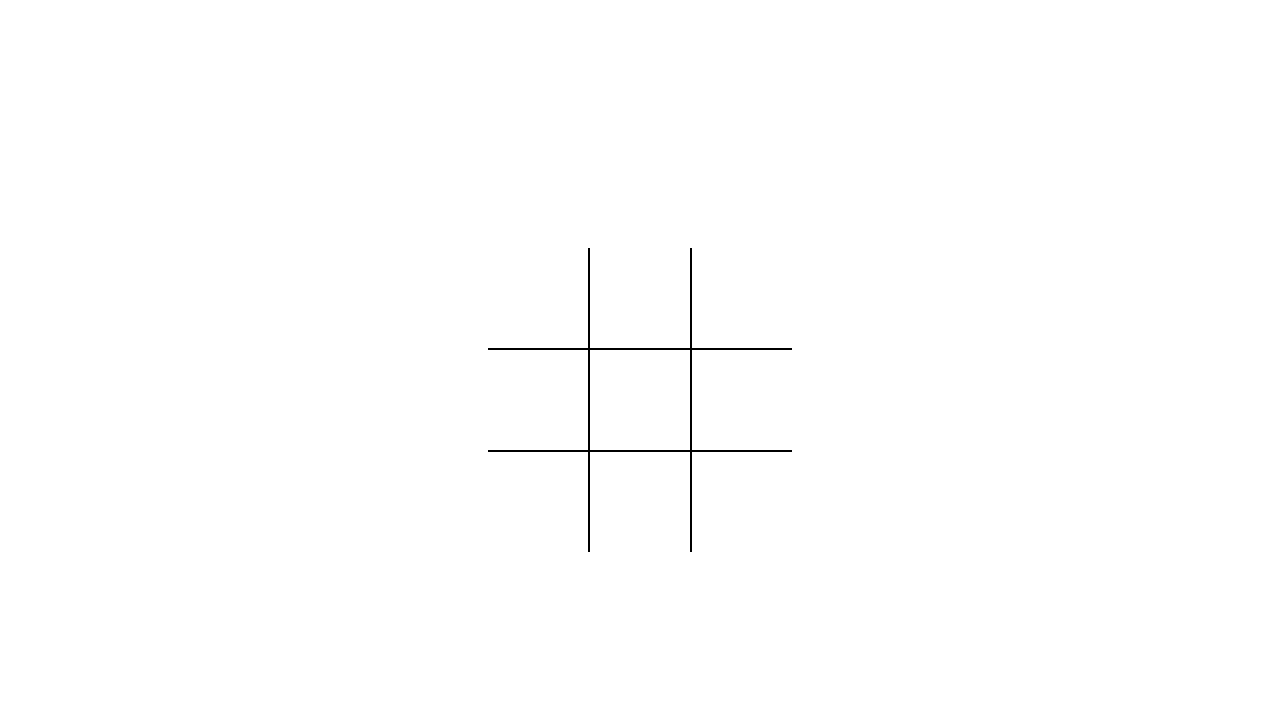
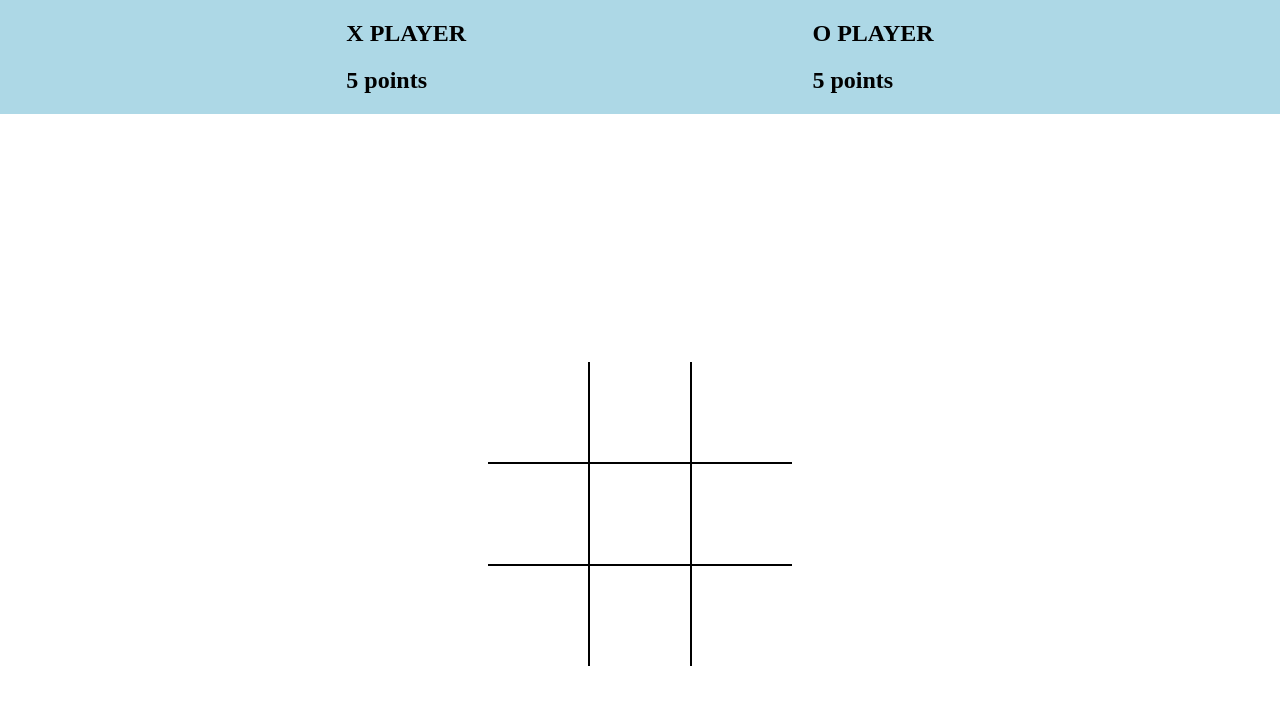
Before and after one commit to 196Sebastian/tic-tac-toe, a plain HTML site: page index.html in a window 1280 px wide. Drawn offline with Linux system fonts and the light colour scheme.

Commit message:
file clean up & point system setup

```diff
--- a/index.html
+++ b/index.html
@@ -5,13 +5,27 @@
   <meta charset="UTF-8">
   <meta name="viewport" content="width=device-width, initial-scale=1.0">
 
-  <link rel="stylesheet" href="styles.css">
+  <link rel="stylesheet" href="styles/styles.css">
+  <link rel="stylesheet" href="styles/points-style.css">
   <script defer src="script.js"></script>
 
   <title>Tic-Tac-Toe</title>
 </head>
 
 <body>
+  <section class="player-points-section">
+    <div class="player-one">
+      <h1>X PLAYER</h1>
+      <h2>5 points</h2>
+    </div>
+
+    <div class="player-two">
+      <h1>O PLAYER</h1>
+      <h2>5 points</h2>
+    </div>
+  </section>
+
+
   <div id="board" class="board">
     <div class="cell" data-cell></div>
     <div class="cell" data-cell></div>
--- /dev/null
+++ b/styles/points-style.css
@@ -0,0 +1,6 @@
+.player-points-section {
+  display: flex;
+  justify-content: space-evenly;
+  align-items: center;
+  background-color: lightblue;
+}
```
Also changed, not shown: styles/styles.css (renamed from styles.css).
